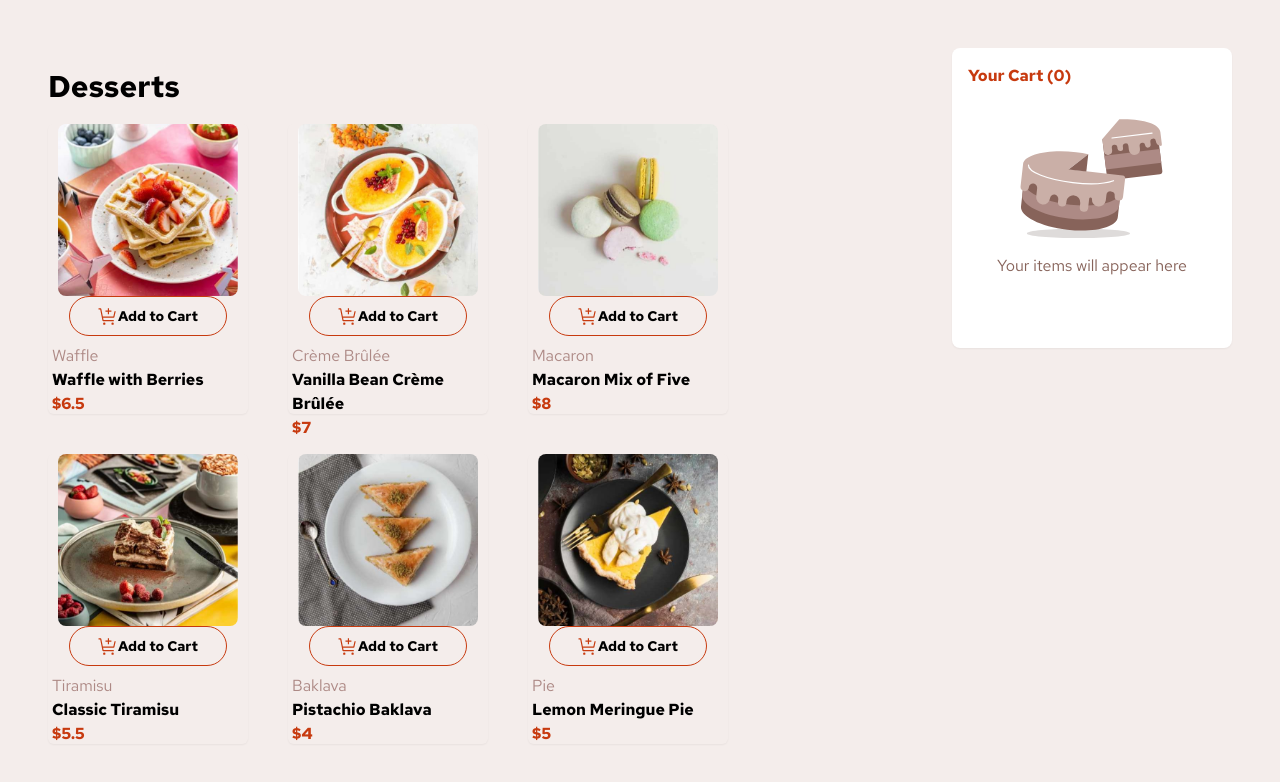
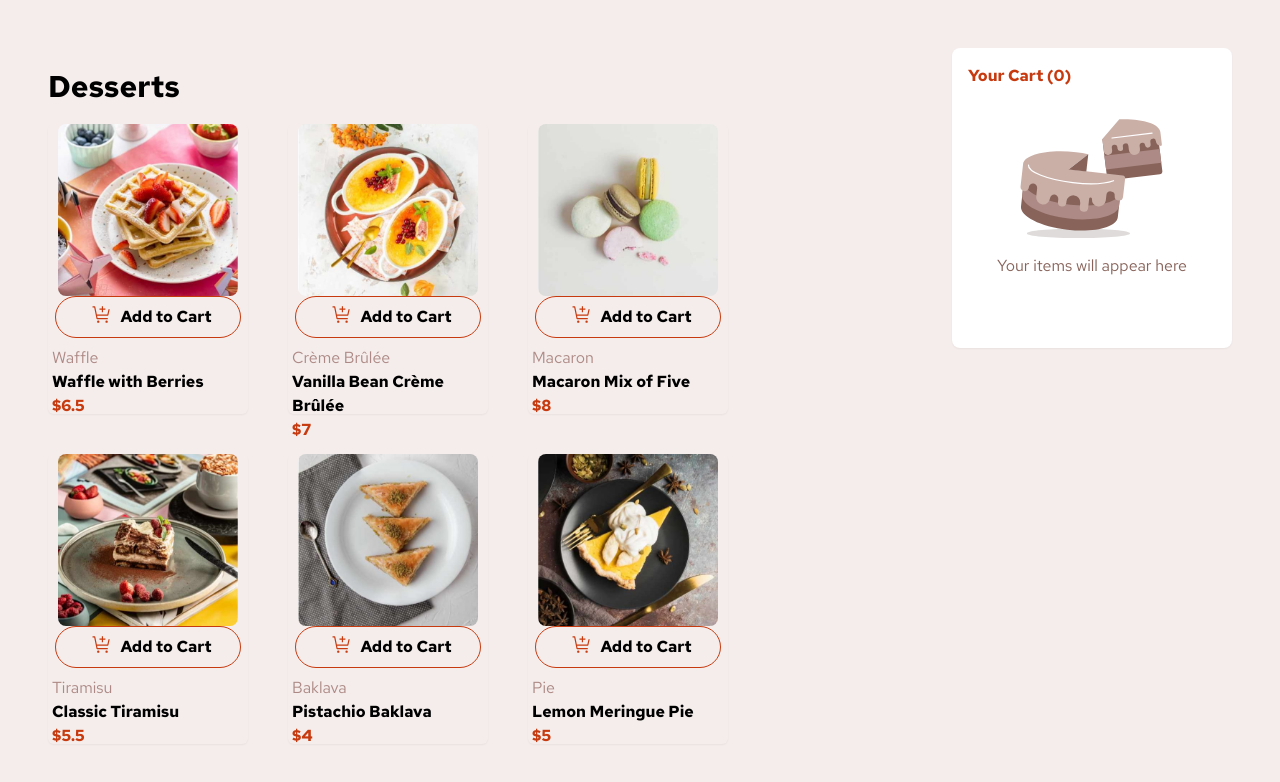
Before and after one commit to matthewkuria/product_list_with_cart, a Next.js app: page / in a window 1280 px wide. Shown: the top 782 px of the page. Built offline with nearby package versions, Linux system fonts and the light colour scheme.

Commit message:
Restyle the add to cart buttons

```diff
--- a/app/globals.css
+++ b/app/globals.css
@@ -23,7 +23,7 @@
     gap: 10px;
     padding: 2px;
     border: #fff;
-    color: #fff;
+    color: #c73a0f;
 }
 
 .inner-btn {
--- a/app/lib/contexts/cartcontext.jsx
+++ b/app/lib/contexts/cartcontext.jsx
@@ -6,7 +6,7 @@ const CartContext = createContext();
 
 // Create a provider component
 export const CartProvider = ({ children }) => {
-    const [cartItems, setCartItems] = useState([]);
+    const [cartItems, setCartItems] = useState({});
 
   const addToCart = (product) => {
         setCartItems((prevCartItems) => {
--- a/app/ui/card-item.tsx
+++ b/app/ui/card-item.tsx
@@ -39,26 +39,30 @@ const CardItem = ({ item }: any) => {
                   height={150}
                   className="rounded-md flex-none block md:hidden lg:hidden"
                 />
-                <Button
-                  onClick={() => addToCart(item)}
-                  className="flex mx-auto border rounded-full border-red px-7 py-0 hover:bg-red hover:text-white font-bold ">
-                  <Image
+                <div>
+                    {cartItems[item.id] ? (
+                    <div className="flex mx-auto justify-around bg-red rounded-full font-bold max-w-40 p-1">
+                        <button onClick={()=>decreaseQuantity(item.id)} className="inner-btn">-</button>
+                        <span className="quantity">{cartItems[item.id]?.quantity}</span>
+                        <button onClick={()=>increaseQuantity(item.id)} className="inner-btn">+</button>
+                    </div>
+          ) : (
+              <button
+                className="flex mx-auto border rounded-full border-red px-7 py-2  hover:text-red font-bold "
+                onClick={() => addToCart(item)}
+              >
+                <Image
                     src="/assets/images/icon-add-to-cart.svg"
                     alt="The add to cart icon for the button"
                     width={20}
                     height={10}
-                    className=""
+                    className="mx-2"
                   />
-                    {cartItems[item.id] ? (
-                    <div className="controls">
-                        <button onClick={()=>decreaseQuantity(item.id)} className="inner-btn">-</button>
-                        <span className="quantity">{cartItems[item.id]?.quantity}</span>
-                        <button onClick={()=>increaseQuantity(item.id)} className="inner-btn">+</button>
-                    </div>
-                ) : (
-                  "Add to Cart"
+                Add to Cart
+              </button>
+
                 )}
-                </Button>
+                </div>
                 <CardFooter className="flex flex-col items-start text-left mt-2  px-1 font-bold ">
                   <p className="font-normal text-rose-400">{ item.category}</p>
                   <p className="text-[16px]">{ item.name}</p>
--- a/app/ui/cart.tsx
+++ b/app/ui/cart.tsx
@@ -4,7 +4,7 @@ import { useCart } from '../lib/contexts/cartcontext'
 import { Card, CardFooter } from "./components/ui/card"
 const Cart = () => {
     const { cartItems, removeFromCart, updateQuantity } = useCart();
-
+console.log(cartItems)
   // Calculate the cart subtotal
     const subTotal = cartItems.reduce((acc: number, item: { price: number; quantity: number; }) => {
         return acc + item.price * item.quantity;
```
